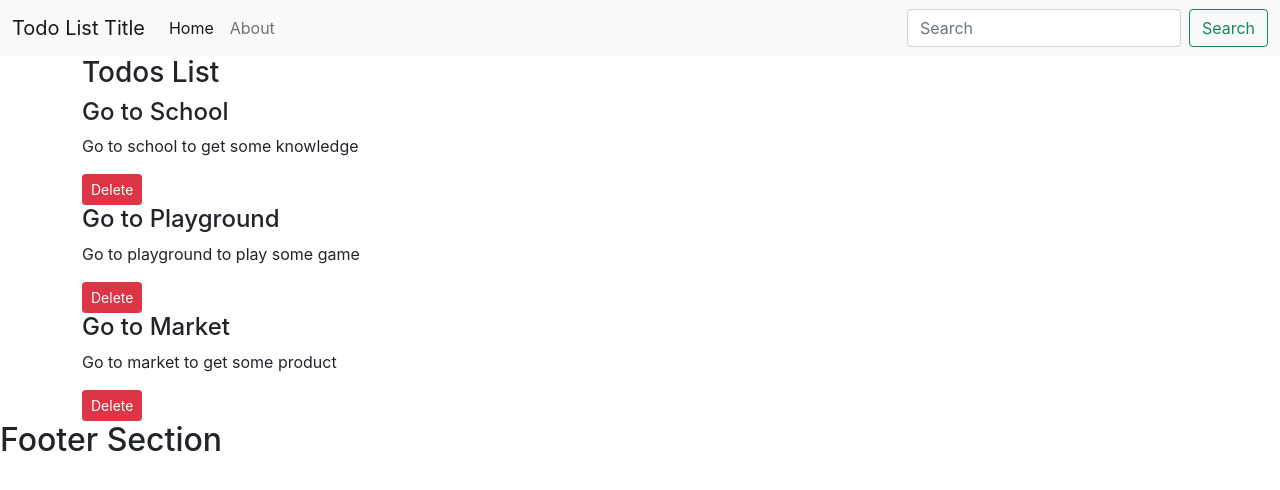
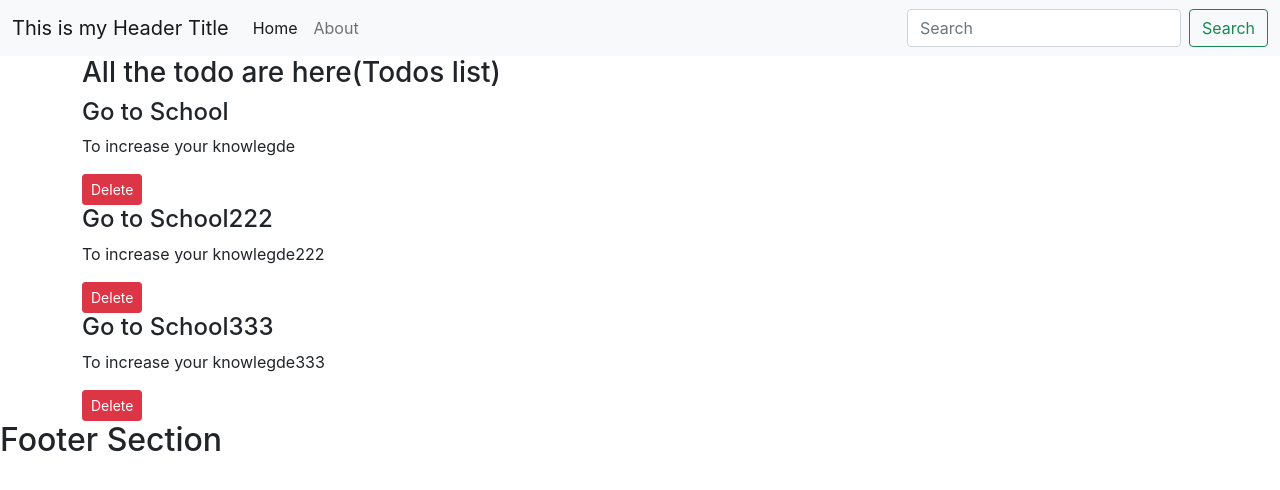
Before and after one commit to ahgalib/todos-list-with-react, a React (Create React App) app: page / in a window 1280 px wide. Shown: the top 490 px of the page. Built offline with nearby package versions, Linux system fonts and the light colour scheme.

Commit message:
todos list again

```diff
--- a/src/App.js
+++ b/src/App.js
@@ -1,40 +1,38 @@
 
-import './App.css';
-import Header from "./MyComponents/Header"
+import './App.css'
+import Header from './MyComponents/Header'
+import {Todos} from './MyComponents/Todos'
+import {Footer} from './MyComponents/Footer'
+function App() {
 
-import {Todos} from "./MyComponents/Todos"
-import {Footer} from "./MyComponents/Footer"
-
-function App() {
   const onDelete = () => {
-    console.log('onDelete is worked');
+    console.log('Delete button Clicked');
   }
   let todos = [
     {
-      sno: 1,
-      title: "Go to School",
-      description : "Go to school to get some knowledge",
+      'sno':1,
+      'title':'Go to School',
+      "desc":'To increase your knowlegde'
     },
     {
-      sno: 2,
-      title: "Go to Playground",
-      description : "Go to playground to play some game",
+      'sno':2,
+      'title':'Go to School222',
+      "desc":'To increase your knowlegde222'
     },
     {
-      sno: 3,
-      title: "Go to Market",
-      description : "Go to market to get some product",
-    },
+      'sno':2,
+      'title':'Go to School333',
+      "desc":'To increase your knowlegde333'
+    }
   ]
+
   return (
     <>
-      <Header title="Todo List Title" searchBar = {true}/>
-      <Todos todos= {todos} onDelete={onDelete}/>
-
-
-      <Footer/>
+    <Header title="This is my Header Title" searchBar="false"/>
+    <Todos todos = {todos} onDelete = {onDelete}/>
+    <Footer/>
     </>
-  );
+  )
 }
 
 export default App;
--- a/src/MyComponents/Todo.js
+++ /dev/null
@@ -1,10 +0,0 @@
-import React from 'react'
-export const Todo = ({todo,onDelete}) =>{
-    return (
-        <div>
-           <h4>{todo.title}</h4>
-           <p>{todo.description}</p>
-           <button className="btn btn-danger btn-sm" onClick={onDelete}>Delete</button>
-        </div>
-    )
-}
--- /dev/null
+++ b/src/MyComponents/TodoItem.js
@@ -0,0 +1,11 @@
+import React from 'react'
+
+export const TodoItem = ({todo,onDelete}) => {
+    return(
+        <div>
+            <h4>{todo.title}</h4>
+            <p>{todo.desc}</p>
+            <button class="btn btn-danger btn-sm" onClick = {onDelete}>Delete</button>
+        </div>
+    )
+}
--- a/src/MyComponents/Todos.js
+++ b/src/MyComponents/Todos.js
@@ -1,15 +1,15 @@
 import React from 'react'
-import {Todo} from './Todo'
+ import {TodoItem} from './TodoItem'
 
-export const  Todos = (props) =>{
+export const Todos = ({todos,onDelete}) => {
     return (
         <div className="container">
-            <h3>Todos List</h3>
-            {/* {props.todos} */}
-            {props.todos.map ((todo) =>{
-                return <Todo todo={todo} onDelete = {props.onDelete}/>
+            <h3>All the todo are here(Todos list)</h3>
+
+            {/* <TodoItem todo={todos[0]}/> */}
+            {todos.map((todos)=>{
+                return <TodoItem todo={todos} onDelete = {onDelete}/>
             })}
-
         </div>
     )
 }
```
